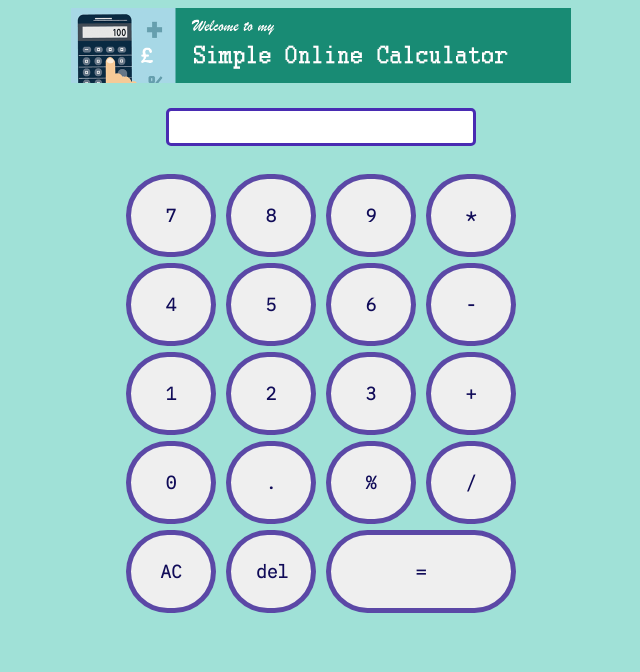
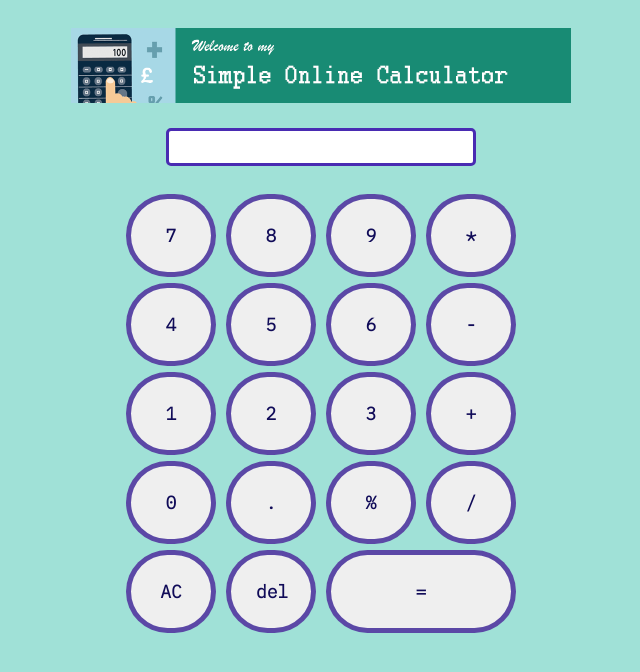
Before and after one commit to JayadevArun/Calc_JS, a plain HTML site: page index.html in a window 1280 px wide. Shown: the whole page, without its empty margins (319-959 px from the left). Drawn offline with Linux system fonts and the light colour scheme.

Commit message:
Updated design

```diff
--- a/style.css
+++ b/style.css
@@ -1,4 +1,5 @@
 .image{
+    margin-top: 20px;
     width: 500px;
     height: 75px;
 }
```
Also changed, not shown: script.js (+9 -9 lines).
